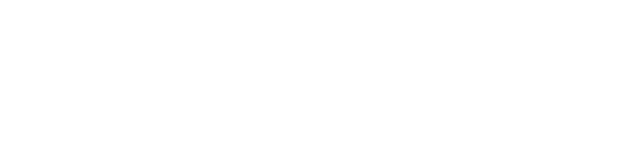
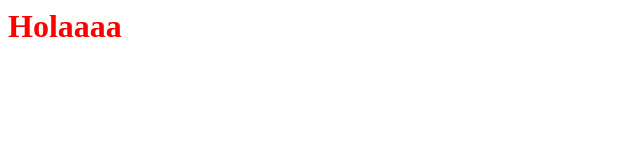
Before and after one commit to Carlos117-Red/Repository117, a plain HTML site: page index.html in a window 1280 px wide. Shown: the whole page, without its empty margins (0-640 px from the left). Drawn offline with Linux system fonts and the light colour scheme.

Commit message:
Primera confirmacion local

```diff
--- a/index.html
+++ b/index.html
@@ -1,6 +1,9 @@
 <html>
-  <head>
-    <title>Hola gente</title>
-  </head>
+  	<head>
+    		<title>Hola gente</title>
+  	</head>
+  	<body>
+		<h1 style="color: red">Holaaaa</h1>
 
+	</body>
 </html>
```
